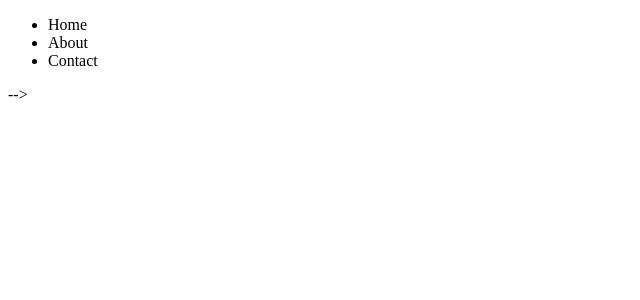
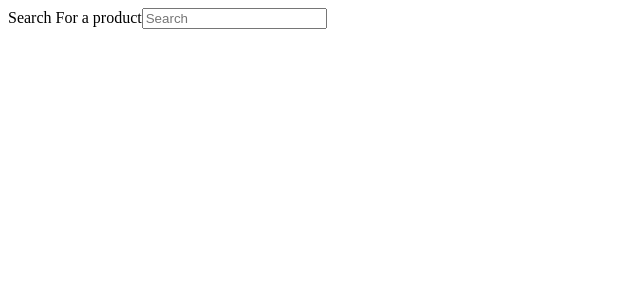
Before and after one commit to Girija123/learn-react, a React (Create React App) app: page / in a window 1280 px wide. Shown: the top 300 px of the page, without its empty margins (0-640 px from the left). Built offline with nearby package versions, Linux system fonts and the light colour scheme.

Commit message:
search function

```diff
--- a/public/index.html
+++ b/public/index.html
@@ -12,6 +12,5 @@
   </head>
   <body>
     <div id="root"></div>
-        -->
   </body>
 </html>
--- a/src/index.js
+++ b/src/index.js
@@ -1,27 +1,17 @@
-import React from 'react';
+import React, { Component } from 'react';
 import ReactDOM from 'react-dom';
-import About from '../src/About/about'
-import Contact from '../src/Contact/contact'
-import Footer from '../src/Footer/footer'
-import Header from '../src/Header/header'
-import Showcase from '../src/Showcase/showcase.js'
 
 const layout ={
   color: 'blue'
 }
 
-class Home extends React.Component {
-
-
+/*class Home extends React.Component {
 
   render(){
     return(
         <div className="App">
          <Header style ={layout}/>
-         {/*<Showcase />
-         <About />
-         <Contact />
-         <Footer /> */}
+         <Search />
         </div>
     )
   }
@@ -30,4 +20,69 @@
 
 ReactDOM.render (
   <Home />, document.getElementById('root')
+) */
+
+
+
+
+class Search extends React.Component  {
+  state = {
+
+      products: ['Jeans','Dresses','TShirts','Shoes'],
+      searchTerm: ''
+  }
+
+  getSearchTerm = (event)=> {
+      this.setState({searchTerm: event.target.value})
+  }
+
+  dynamicSearch = () => {
+
+        if (this.state.searchTerm.length===1)
+        return this.state.products.filter(product =>product.toString().toLowerCase().includes(this.state.searchTerm.toLowerCase()))
+        else
+        return [];
+        // return this.state.products.filter(product => (product.toLowerCase().indexOf()>-1))
+  }
+
+
+  render(){
+      return (
+          <div>
+              <label id  = "searchLbl">Search For a product</label>
+              <input type = "text" id  = 'searchFld'  placeholder='Search' className = '' onChange={this.getSearchTerm}/>
+              <SearchResults searchResults = {this.dynamicSearch()}/>
+
+              </div>
+      )
+  }
+
+}
+
+
+class SearchResults extends Component {
+
+
+
+  render(){
+    return(
+      <div>
+         {this.props.searchResults.map(result => <Result result = {result} />)}
+      </div>
+    )
+  }
+
+}
+
+class Result extends Component {
+  render()
+  {
+    return(
+    <div>{this.props.result}</div>
+    )
+  }
+}
+
+ReactDOM.render (
+  <Search />, document.getElementById('root')
 )
```
Also changed, not shown: src/Search/Search.js (added), 1 other file (tests, documents, lock files or other folders).
